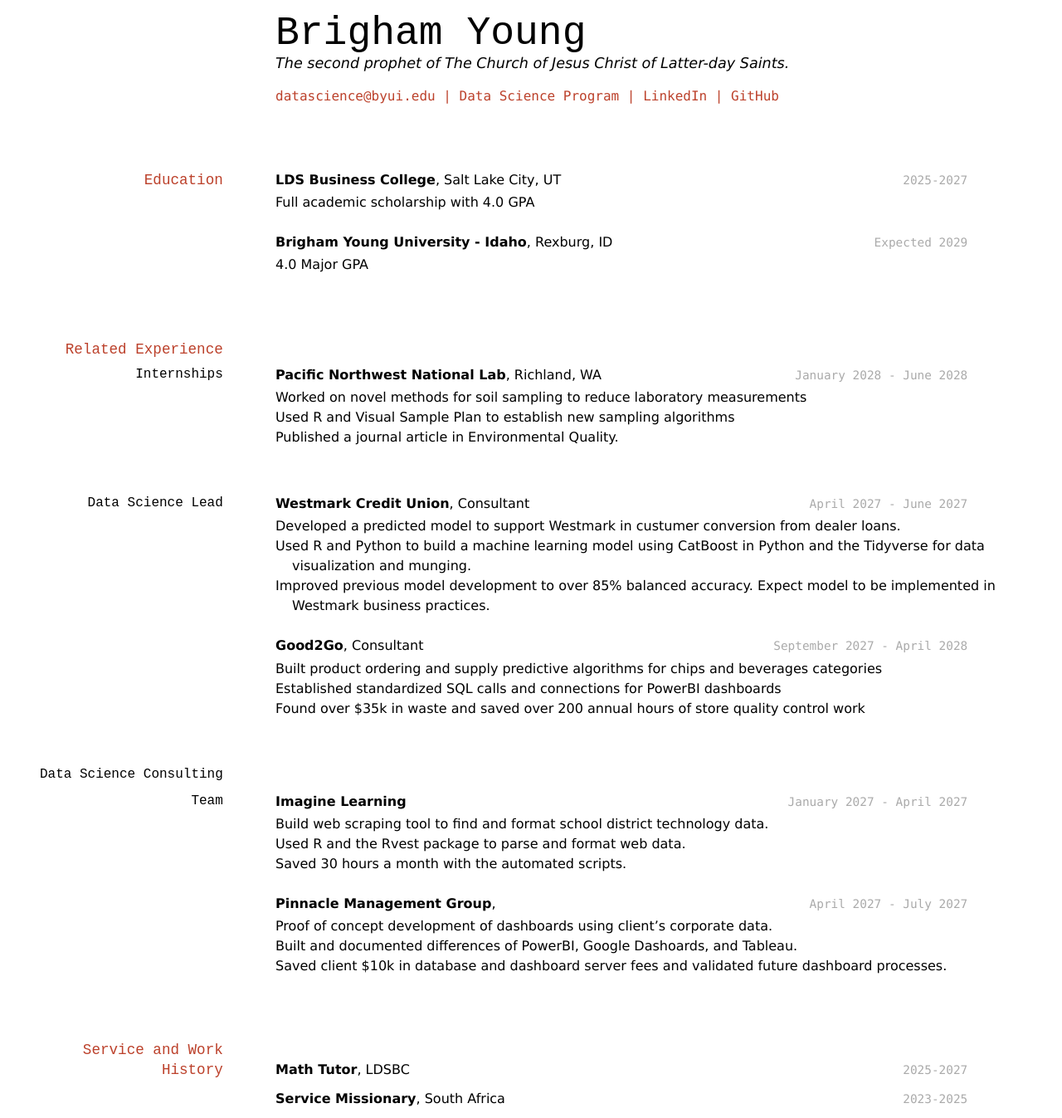
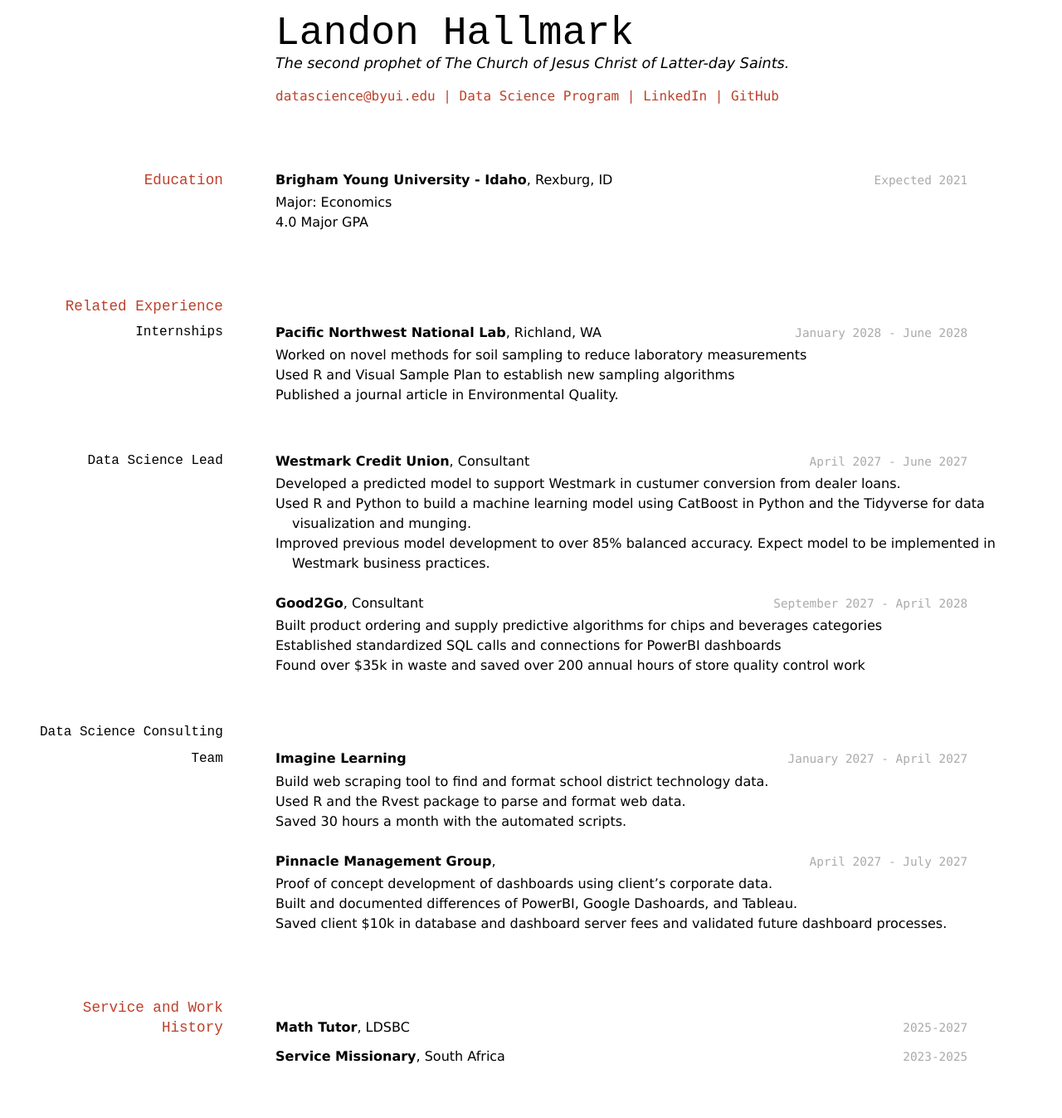
Before and after one commit to landonhallmark/hallmark_resume, a Jekyll site: the page built from docs/index.md, in a window 1280 px wide. Shown: the whole page at 83% size. Built offline with Jekyll 4.4.1, drawn with Linux system fonts in a browser that asks for light colours; after the commit the page ends 1296 px from its top, so only the background shows below that.

Commit message:
Update index.md

```diff
--- a/docs/index.md
+++ b/docs/index.md
@@ -1,8 +1,8 @@
 ---
 layout: cv
-title: Brigham Young's Resume
+title: Landon Hallmark's Resume
 ---
-# Brigham Young
+# Landon Hallmark
 The second prophet of The Church of Jesus Christ of Latter-day Saints.
 
 <div id="webaddress">
@@ -16,14 +16,10 @@ The second prophet of The Church of Jesus Christ of Latter-day Saints.
 
 ## Education
 
-`2025-2027`
-__LDS Business College__, Salt Lake City, UT
-
-- Full academic scholarship with 4.0 GPA
-
-`Expected 2029`
+`Expected 2021`
 __Brigham Young University - Idaho__, Rexburg, ID
 
+- Major: Economics
 - 4.0 Major GPA
 
 
```
